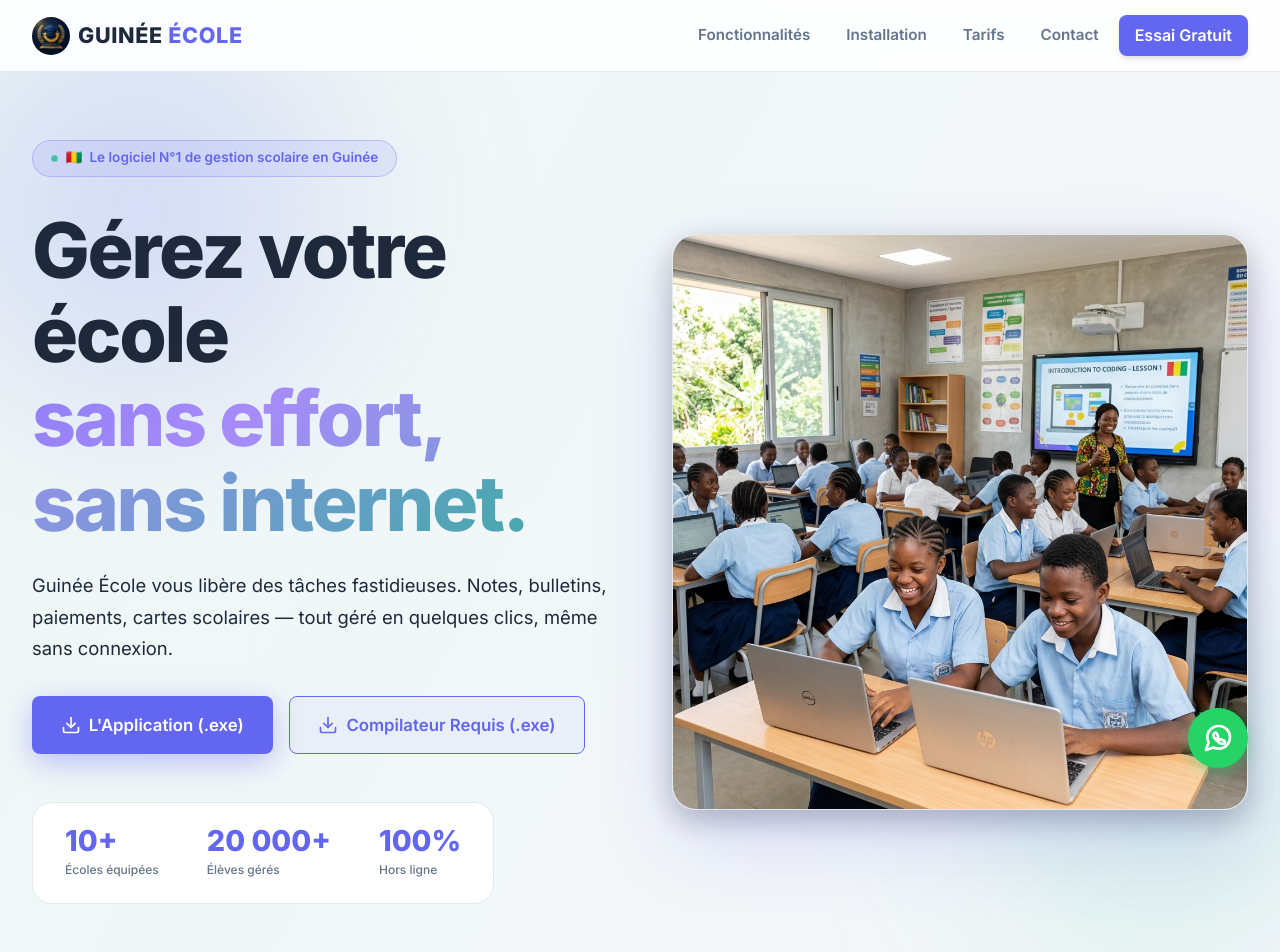
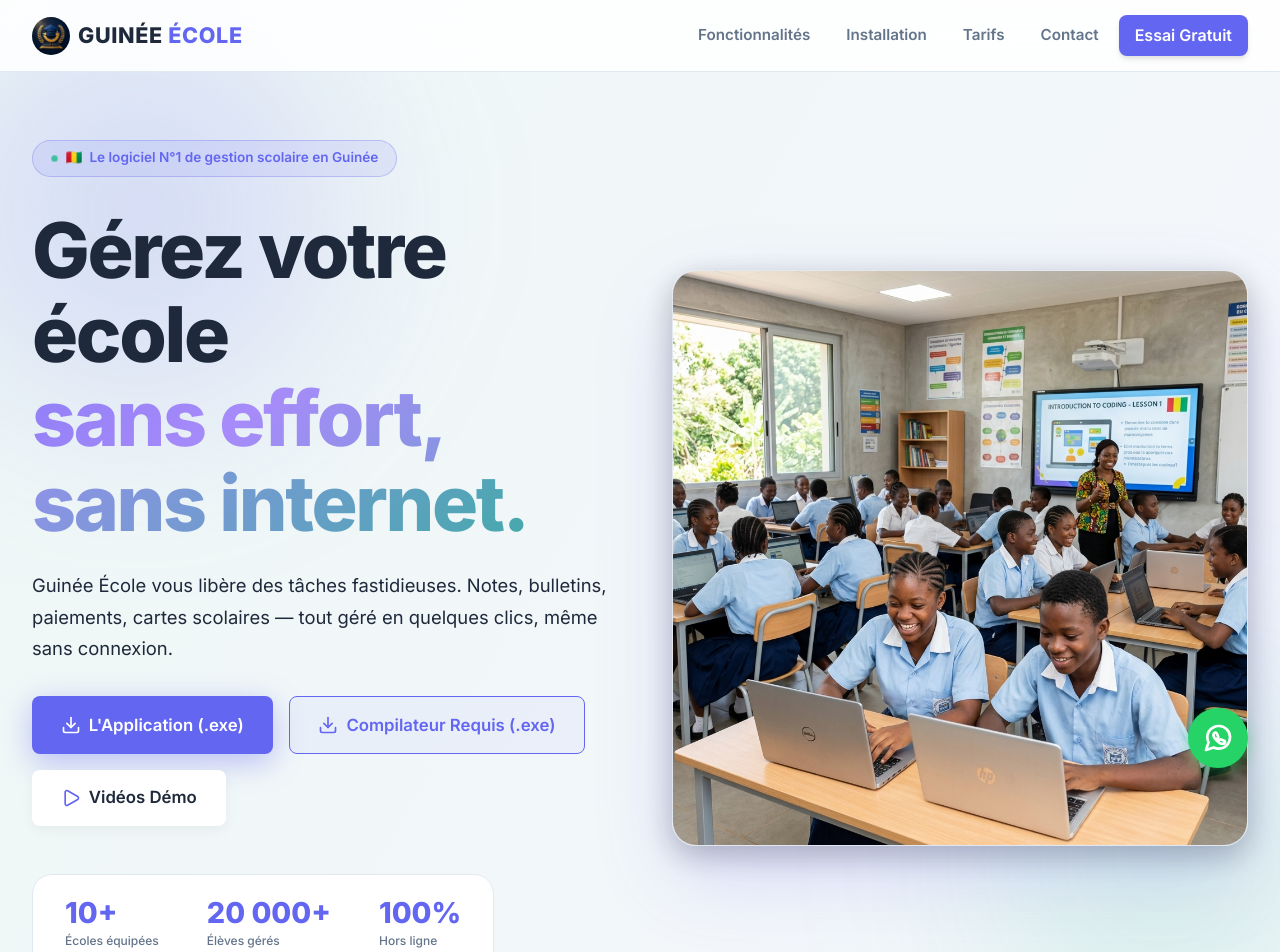
Before and after one commit to Alhassane-Bangoura/momoAppli, a React (Vite) app: page / in a window 1280 px wide. Shown: the top 952 px of the page. Built offline with nearby package versions, Linux system fonts and the light colour scheme.

Commit message:
Add demo videos link and fix compiler download

```diff
--- a/src/App.jsx
+++ b/src/App.jsx
@@ -129,6 +129,10 @@
               <a href="/Setup_Compilateur.exe" download target="_blank" rel="noopener noreferrer" className="btn btn-secondary hero-btn" style={{ fontSize: '1.05rem', padding: '0.9rem 1.8rem', background: 'rgba(99,102,241,0.05)', borderColor: 'var(--primary-color)', color: 'var(--primary-color)', transition: 'all 0.3s ease', cursor: 'pointer' }}>
                 <Download size={20} />
                 Compilateur Requis (.exe)
+              </a>
+              <a href="https://drive.google.com/drive/folders/1pZavlhgzo-J177cKO5spry4nesrbUy5d" target="_blank" rel="noopener noreferrer" className="btn hero-btn" style={{ fontSize: '1.05rem', padding: '0.9rem 1.8rem', background: 'var(--surface-color)', border: '1px solid var(--border-color)', color: 'var(--text-main)', transition: 'all 0.3s ease', cursor: 'pointer', display: 'flex', alignItems: 'center', gap: '0.5rem', boxShadow: '0 4px 14px rgba(0,0,0,0.05)' }}>
+                <Play size={20} color="var(--primary-color)" />
+                Vidéos Démo
               </a>
             </div>
 
@@ -359,7 +363,7 @@
               <div className="footer-links">
                 <a href="/Setup_Guinee_Ecole.exe" download target="_blank" rel="noopener noreferrer">Télécharger l'application</a>
                 <a href="/Setup_Compilateur.exe" download target="_blank" rel="noopener noreferrer">Télécharger le compilateur</a>
-                <a href="/Demo_Guinee_Ecole.mp4" target="_blank" rel="noopener noreferrer">Vidéos de démonstration</a>
+                <a href="https://drive.google.com/drive/folders/1pZavlhgzo-J177cKO5spry4nesrbUy5d" target="_blank" rel="noopener noreferrer">Vidéos de démonstration</a>
               </div>
             </div>
 
```
